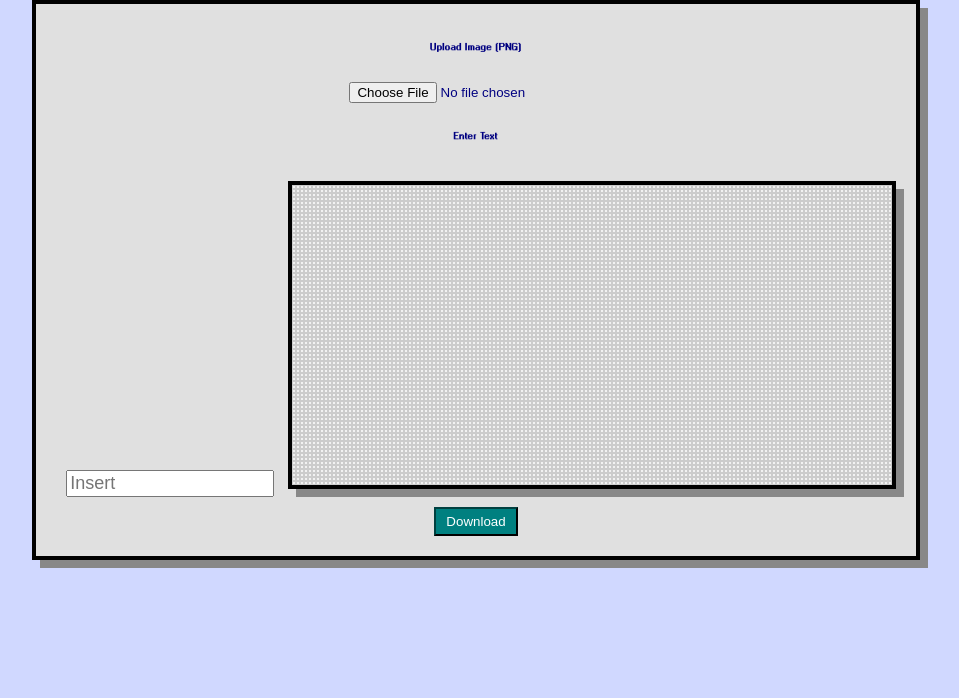
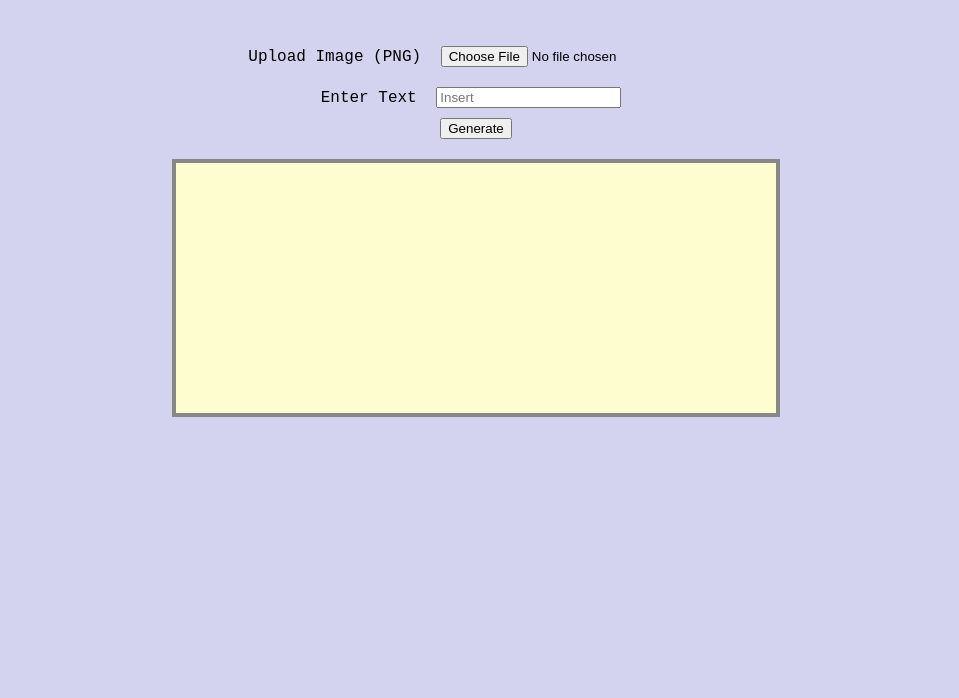
Before and after one commit to CanoramaProductions/RetroCordMaker, a plain HTML site: page index.html in a window 1280 px wide. Shown: the part 102-800 px from the top of the page, without its empty margins (164-1123 px from the left). Drawn offline with Linux system fonts and the light colour scheme.

Commit message:
Update index.html

```diff
--- a/index.html
+++ b/index.html
@@ -1,163 +1,123 @@
 <!DOCTYPE html>
-<html>
+<html lang="en">
 <head>
     <meta charset="UTF-8">
+    <meta name="viewport" content="width=device-width, initial-scale=1.0">
     <title>RetroCord Maker</title>
     <style>
-        @font-face {
-            font-family: 'Adobe Dia';
-            src: url('Adobe Dia.ttf') format('truetype');
+        body {
+            font-family: 'Courier New', monospace;
+            background-color: #d3d3f0;
+            text-align: center;
         }
-
-        body {
-            background-color: #d0d8ff;
-            font-family: 'Adobe Dia', monospace;
-            text-align: center;
-            color: #000080;
+        h1 {
+            font-size: 3em;
         }
-
-        h1 {
-            font-size: 48px;
-            margin-top: 20px;
+        .container {
+            padding: 20px;
         }
-
-        .container {
-            display: inline-block;
-            padding: 20px;
-            background-color: #e0e0e0;
-            border: 4px solid #000;
-            box-shadow: 8px 8px #888;
-        }
-
-        input[type="text"] {
-            width: 200px;
-            font-size: 18px;
+        input[type="text"], input[type="file"] {
             margin: 10px;
         }
-
-        input[type="file"] {
-            margin: 10px;
+        #canvasContainer {
+            display: inline-block;
+            border: 4px solid #888;
+            background-color: #fdfdd0;
         }
-
-        .canvas-container {
-            display: inline-block;
-            margin-top: 20px;
-            border: 4px solid #000;
-            box-shadow: 8px 8px #888;
-            background-color: #ffffe0;
-            background-size: 4px 4px;
-            background-image: radial-gradient(#ccc 1px, transparent 1px);
-        }
-
         canvas {
             display: block;
         }
-
-        .button {
-            background-color: #008080;
+        .download-btn {
+            background-color: #00cccc;
+            border: 2px solid #007777;
             color: #fff;
-            border: 2px outset #004040;
-            padding: 5px 10px;
-            cursor: pointer;
+            padding: 10px 20px;
+            text-decoration: none;
+            font-weight: bold;
+            display: inline-block;
+            margin-top: 10px;
         }
-
-        .button:hover {
-            background-color: #004040;
+        .download-btn:hover {
+            background-color: #007777;
         }
     </style>
 </head>
 <body>
     <h1>RetroCord Maker</h1>
     <div class="container">
-        <p>Upload Image (PNG)</p>
-        <input type="file" id="imageInput" accept="image/png">
-        <p>Enter Text</p>
-        <input type="text" id="textInput" placeholder="Insert">
-        <div class="canvas-container">
-            <canvas id="canvas" width="600" height="300"></canvas>
-        </div>
-        <br>
-        <button class="button" onclick="downloadImage()">Download</button>
+        <label>Upload Image (PNG)</label>
+        <input type="file" id="imageUpload" accept="image/png"><br>
+        <label>Enter Text</label>
+        <input type="text" id="inputText" placeholder="Insert"><br>
+        <button class="button" onclick="generateImage()">Generate</button>
     </div>
+    <div id="canvasContainer">
+        <canvas id="canvas" width="600" height="250"></canvas>
+    </div>
+    <br>
+    <a id="downloadLink" class="download-btn" download="retrocord.png" style="display:none;">Download</a>
 
     <script>
         const canvas = document.getElementById('canvas');
         const ctx = canvas.getContext('2d');
-        const bgImage = new Image();
-        bgImage.src = 'IMG_7521.png';
+        let uploadedImage = null;
 
-        bgImage.onload = function() {
-            drawCanvas();
-        };
-
-        document.getElementById('textInput').addEventListener('input', drawCanvas);
-        document.getElementById('imageInput').addEventListener('change', handleImage);
+        document.getElementById('imageUpload').addEventListener('change', function (e) {
+            const reader = new FileReader();
+            reader.onload = function (event) {
+                const img = new Image();
+                img.onload = function () {
+                    uploadedImage = img;
+                    drawCanvas();
+                }
+                img.src = event.target.result;
+            }
+            reader.readAsDataURL(e.target.files[0]);
+        });
 
         function drawCanvas() {
+            // Clear the canvas
             ctx.clearRect(0, 0, canvas.width, canvas.height);
 
-            // Draw background image
-            ctx.drawImage(bgImage, 0, 0, canvas.width, canvas.height);
-
-            // Draw halftone overlay
-            ctx.fillStyle = ctx.createPattern(createHalftonePattern(), 'repeat');
+            // Background
+            ctx.fillStyle = '#fdfdd0';
             ctx.fillRect(0, 0, canvas.width, canvas.height);
 
-            // Draw uploaded image
-            if (uploadedImage) {
-                const imgWidth = uploadedImage.width;
-                const imgHeight = uploadedImage.height;
-                const x = (canvas.width - imgWidth) / 2;
-                const y = (canvas.height - imgHeight) / 2;
-                ctx.drawImage(uploadedImage, x, y);
+            // Halftone effect
+            for (let y = 0; y < canvas.height; y += 4) {
+                for (let x = 0; x < canvas.width; x += 4) {
+                    ctx.fillStyle = (x + y) % 8 === 0 ? '#cccc99' : '#fdfdd0';
+                    ctx.fillRect(x, y, 4, 4);
+                }
             }
 
-            // Draw text
-            const text = document.getElementById('textInput').value;
-            ctx.font = "48px 'Adobe Dia'";
-            ctx.fillStyle = "#000080";
-            ctx.textAlign = "center";
-            ctx.textBaseline = "middle";
-            ctx.fillText(text, canvas.width / 2, canvas.height / 2);
+            // Inner border
+            ctx.strokeStyle = '#000000';
+            ctx.lineWidth = 4;
+            ctx.strokeRect(10, 10, canvas.width - 20, canvas.height - 20);
+
+            // Text
+            ctx.font = "48px 'Courier New'";
+            ctx.fillStyle = '#0000aa';
+            ctx.fillText(document.getElementById('inputText').value, 50, 150);
+
+            // User-uploaded Image (right side)
+            if (uploadedImage) {
+                const scaleFactor = Math.min(150 / uploadedImage.width, 150 / uploadedImage.height);
+                const imgWidth = uploadedImage.width * scaleFactor;
+                const imgHeight = uploadedImage.height * scaleFactor;
+                ctx.drawImage(uploadedImage, canvas.width - imgWidth - 50, canvas.height - imgHeight - 50, imgWidth, imgHeight);
+            }
+
+            // Download link visibility
+            document.getElementById('downloadLink').style.display = 'inline-block';
         }
 
-        let uploadedImage = null;
-
-        function handleImage(event) {
-            const file = event.target.files[0];
-            if (file) {
-                const reader = new FileReader();
-                reader.onload = function(e) {
-                    uploadedImage = new Image();
-                    uploadedImage.onload = drawCanvas;
-                    uploadedImage.src = e.target.result;
-                };
-                reader.readAsDataURL(file);
-            }
-        }
-
-        function createHalftonePattern() {
-            const patternCanvas = document.createElement('canvas');
-            const patternContext = patternCanvas.getContext('2d');
-            patternCanvas.width = 4;
-            patternCanvas.height = 4;
-
-            patternContext.fillStyle = "#ccc";
-            patternContext.fillRect(0, 0, 4, 4);
-
-            patternContext.fillStyle = "#fff";
-            patternContext.beginPath();
-            patternContext.arc(2, 2, 1, 0, 2 * Math.PI);
-            patternContext.fill();
-
-            return patternCanvas;
-        }
-
-        function downloadImage() {
-            const link = document.createElement('a');
-            link.download = 'RetroCord.png';
-            link.href = canvas.toDataURL();
-            link.click();
+        function generateImage() {
+            drawCanvas();
+            const dataURL = canvas.toDataURL('image/png');
+            const downloadLink = document.getElementById('downloadLink');
+            downloadLink.href = dataURL;
         }
     </script>
 </body>
```
